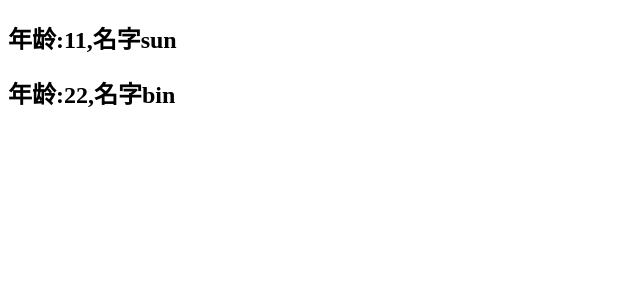
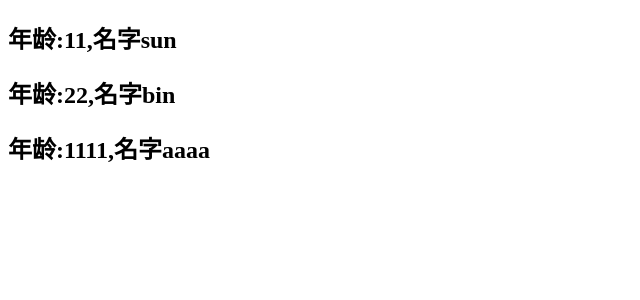
Before and after one commit to spencer155/sun, a React (Create React App) app in the folder react/test-react/: page / in a window 1280 px wide. Shown: the top 300 px of the page, without its empty margins (0-640 px from the left). Built offline with nearby package versions, Linux system fonts and the light colour scheme.

Commit message:
类型检测、默认值

```diff
--- a/react/test-react/src/组件通信/App.js
+++ b/react/test-react/src/组件通信/App.js
@@ -1,5 +1,5 @@
 import React, { Component } from 'react'
-
+import propTypes from 'prop-types'
 
 class ChildApp extends Component {
   render() {
@@ -9,13 +9,22 @@ class ChildApp extends Component {
     )
   }
 }
+ChildApp.propTypes = {
+  name:propTypes.string,
+  age:propTypes.number
+}
+ChildApp.defaultProps = {
+  name:'aaaa',
+  age:1111
+}
 
 export default class App extends Component {
   render() {
     return (
       <div>
-        <ChildApp name="sun" age="11"></ChildApp>
-        <ChildApp name="bin" age="22"></ChildApp>
+        <ChildApp name="sun" age={11}></ChildApp>
+        <ChildApp name="bin" age={22}></ChildApp>
+        <ChildApp></ChildApp>
       </div>
     )
   }
```
